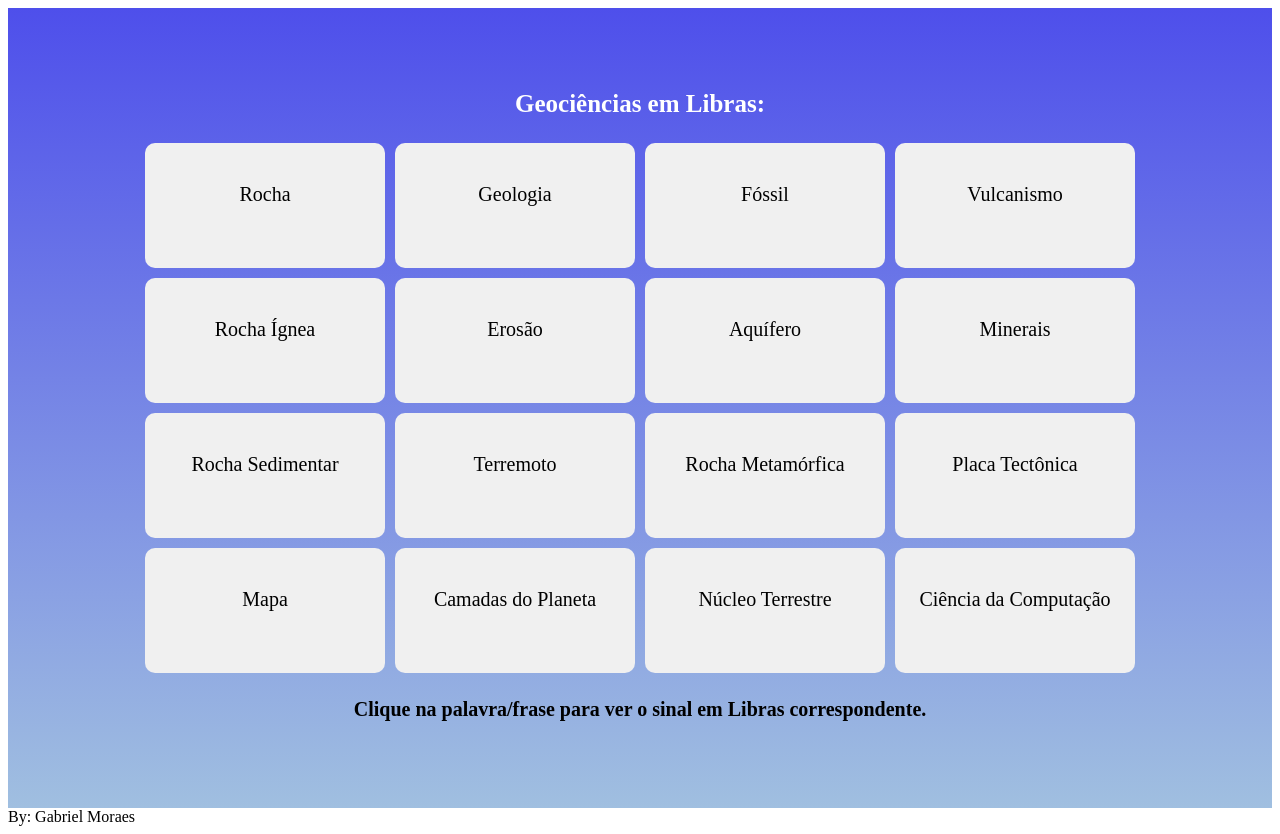
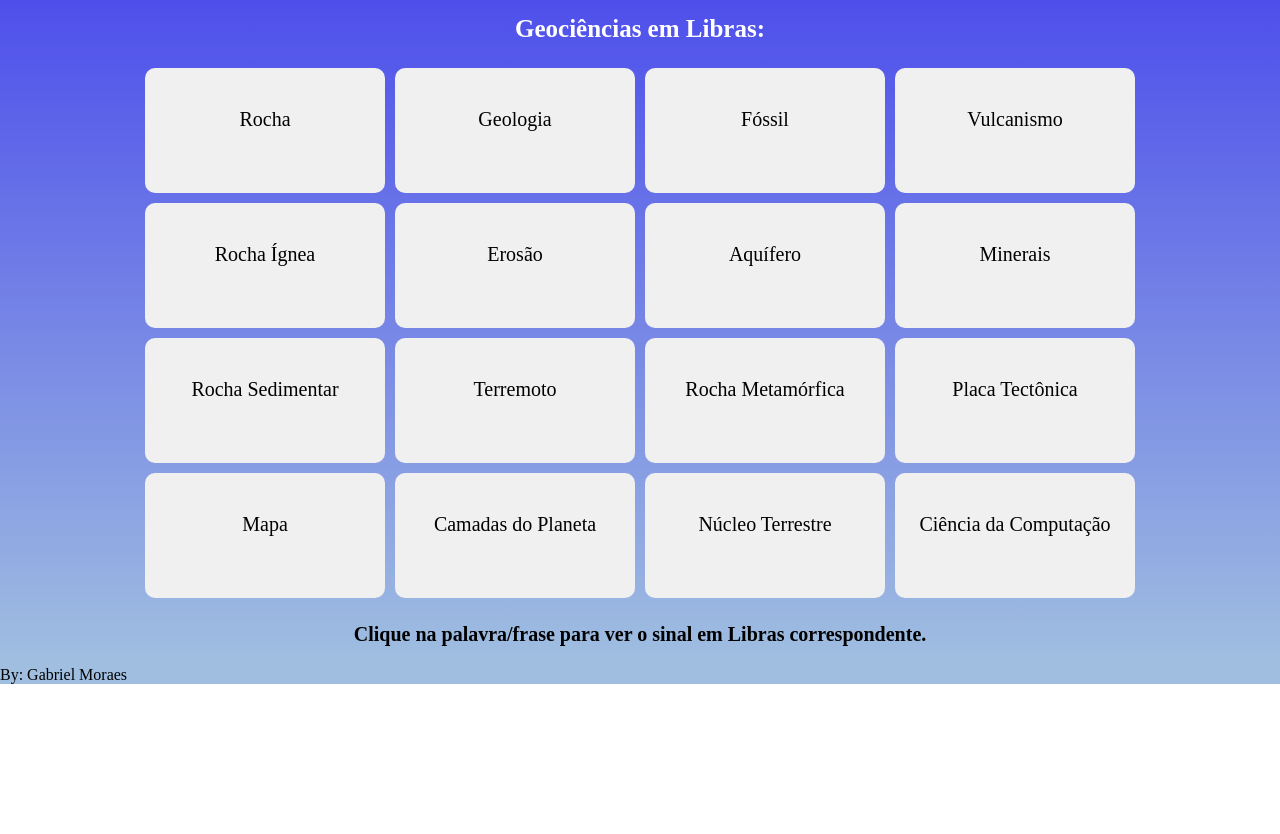
Before and after one commit to GabrielMoraeswolf/finalLibras, a React (Create React App) app: page / in a window 1280 px wide. After the commit the page ends 800 px from the top, so only its background shows below. Built offline with nearby package versions, Linux system fonts and the light colour scheme.

Commit message:
refactor

```diff
--- a/src/App.js
+++ b/src/App.js
@@ -29,7 +29,7 @@ function App() {
           )}
         </div>
       </div>
-      <footer>By: Gabriel Moraes</footer>
+      <footer className="footer">By: Gabriel Moraes</footer>
     </div>
   );
 }
--- a/src/styles.css
+++ b/src/styles.css
@@ -1,3 +1,7 @@
+body, html {
+  margin: 0;
+  padding: 0;
+}
 
 .container{
     display: flex;
@@ -5,7 +9,7 @@
     flex-direction: column;
     justify-content: center;
     background: linear-gradient(#4E4FEB,#A0BFE0);
-    height: 100vh;
+    height: 100%;
     width: 100%;
 }
 .title{
@@ -32,14 +36,12 @@
         transform: rotateX(0deg);
     }
 }
-
 .grid-container {
     display: grid;
     grid-template-columns: repeat(4, 50px); /* 4 colunas com 50px de largura cada */
     grid-template-rows: repeat(5, 50px); /* 5 linhas com 50px de altura cada */
     gap: 2px; /* Espaçamento entre os quadrados */
   }
-
   .square {
     width: 100%;
     height: 100%;
@@ -84,6 +86,14 @@
     display: flex;
     flex-direction: column;
     align-items: center;
+    height: 100vh; /* Ocupa toda a altura da tela */
+    margin: 0; /* Remove margens */
+    padding: 0; /* Remove preenchimento */
+    background: linear-gradient(#4E4FEB, #A0BFE0);
+  }
+  .footer{
+    background:  #A0BFE0;
+    display: flex;
   }
 
   @media (max-width: 700px){
@@ -123,8 +133,10 @@
 
       height: 100vh;
       width: 100%;
-      max-width: 400px;
-      max-height: 400px;
+
+      margin: 0; /* Remove margens */
+      padding: 0; /* Remove preenchimento */
+      background: linear-gradient(#4E4FEB, #A0BFE0);
 
     }
   }
```
